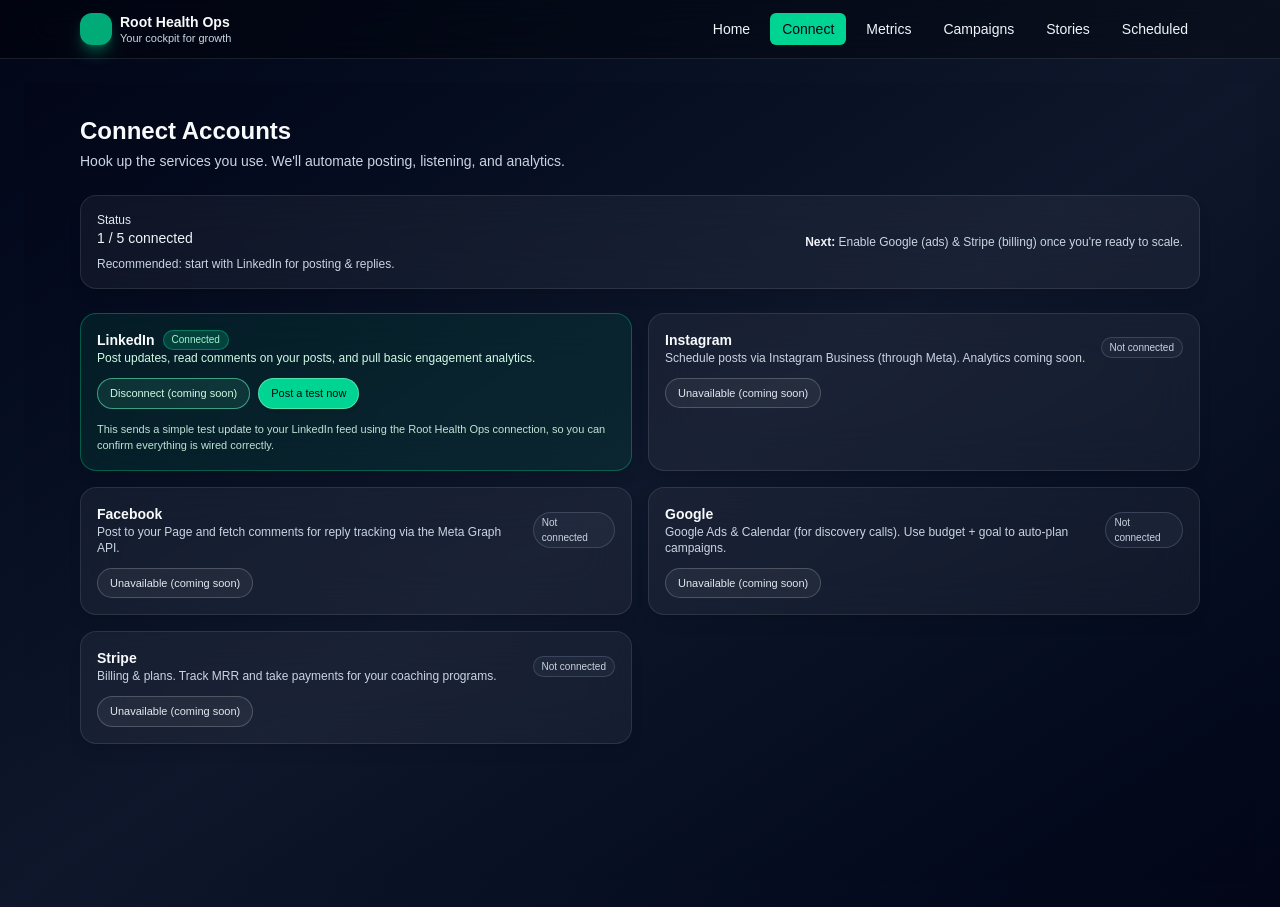
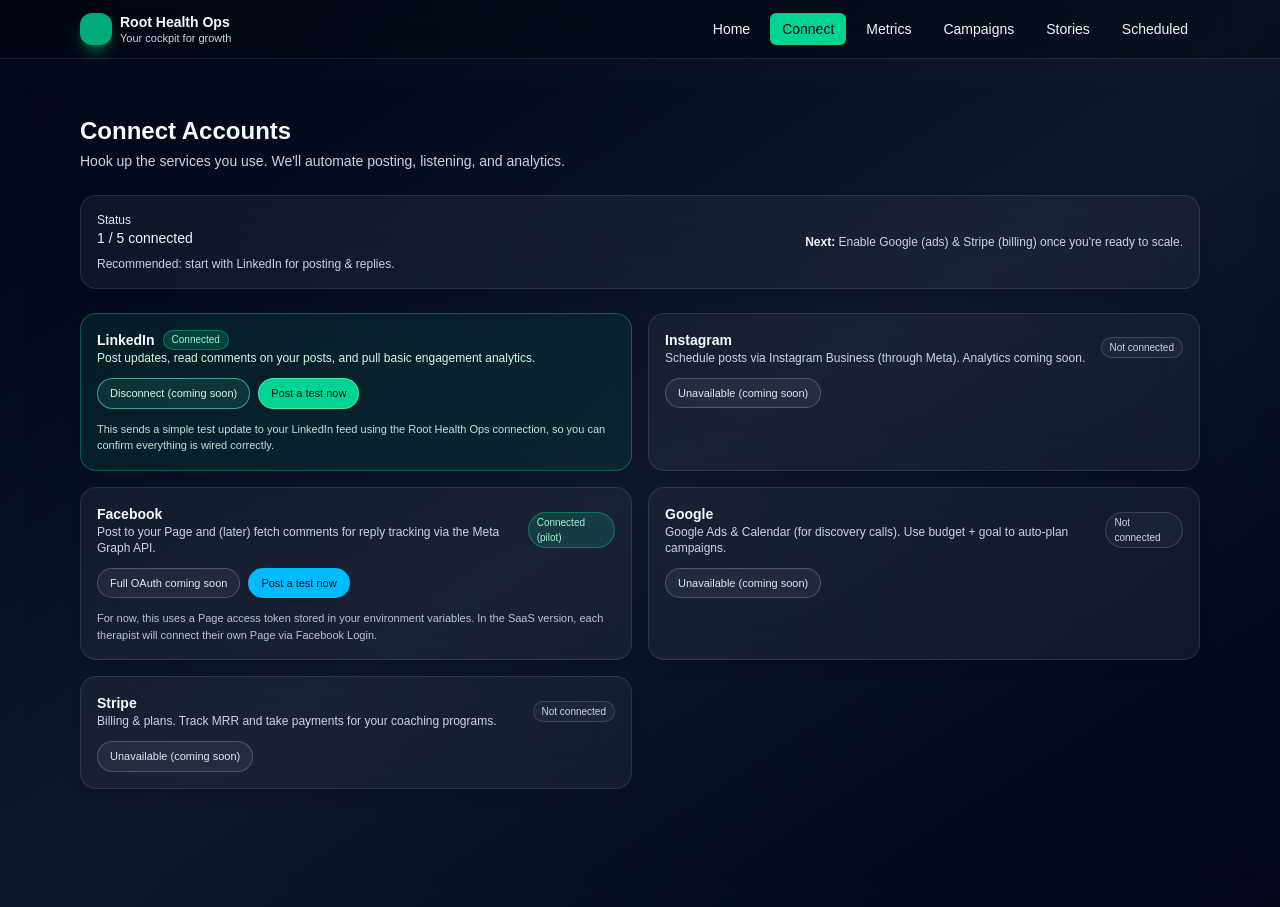
Before and after one commit to Hypnohippy/root-health-ops-dashboard1, a Next.js app: page /dashboard/connect in a window 1280 px wide. Built offline with nearby package versions, Linux system fonts and the light colour scheme.

Commit message:
Update page.tsx

```diff
--- a/app/dashboard/connect/page.tsx
+++ b/app/dashboard/connect/page.tsx
@@ -147,26 +147,72 @@ export default function ConnectPage() {
           </section>
 
           {/* Facebook card */}
+                   {/* Facebook card */}
           <section className="rounded-2xl border border-white/10 bg-white/5 backdrop-blur-xl p-4 shadow-lg space-y-3">
             <div className="flex items-center justify-between gap-2">
               <div>
                 <h2 className="text-sm font-semibold">Facebook</h2>
                 <p className="text-xs text-slate-300">
-                  Post to your Page and fetch comments for reply tracking via the
+                  Post to your Page and (later) fetch comments for reply tracking via the
                   Meta Graph API.
                 </p>
               </div>
-              <span className="inline-flex items-center rounded-full bg-slate-500/10 px-2 py-0.5 text-[10px] font-medium text-slate-300 border border-slate-500/40">
-                Not connected
+              <span className="inline-flex items-center rounded-full bg-emerald-400/15 px-2 py-0.5 text-[10px] font-medium text-emerald-200 border border-emerald-400/40">
+                Connected (pilot)
               </span>
             </div>
+
+            <div className="flex flex-wrap gap-2">
               <button
                 type="button"
                 disabled
                 className="inline-flex items-center rounded-full border border-white/20 bg-white/5 px-3 py-1.5 text-[11px] font-medium text-slate-200 cursor-not-allowed"
               >
-              Unavailable (coming soon)
+                Full OAuth coming soon
               </button>
+
+              <button
+                type="button"
+                onClick={async () => {
+                  try {
+                    const res = await fetch("/api/facebook/post", {
+                      method: "POST",
+                      headers: { "Content-Type": "application/json" },
+                      body: JSON.stringify({
+                        message:
+                          "Testing Root Health Ops Facebook connection – posted from the Connect page 🌱",
+                        link: "https://roothealth.app",
+                      }),
+                    });
+                    const data = await res.json();
+                    if (!res.ok) {
+                      alert(
+                        `Failed to post to Facebook: ${
+                          data.error || "Unknown error"
+                        }`
+                      );
+                      return;
+                    }
+                    alert("Posted a test update to your Facebook Page 🟢");
+                  } catch (e: any) {
+                    alert(
+                      `Error calling Facebook API: ${
+                        e?.message || "Unknown error"
+                      }`
+                    );
+                  }
+                }}
+                className="inline-flex items-center rounded-full border border-sky-400/80 bg-sky-400 px-3 py-1.5 text-[11px] font-medium text-slate-950 shadow-md hover:bg-sky-300"
+              >
+                Post a test now
+              </button>
+            </div>
+
+            <p className="text-[11px] text-slate-300/90">
+              For now, this uses a Page access token stored in your environment variables.
+              In the SaaS version, each therapist will connect their own Page via Facebook
+              Login.
+            </p>
           </section>
 
           {/* Google card */}
```
Lines whose indentation alone changed are shown as unchanged.
